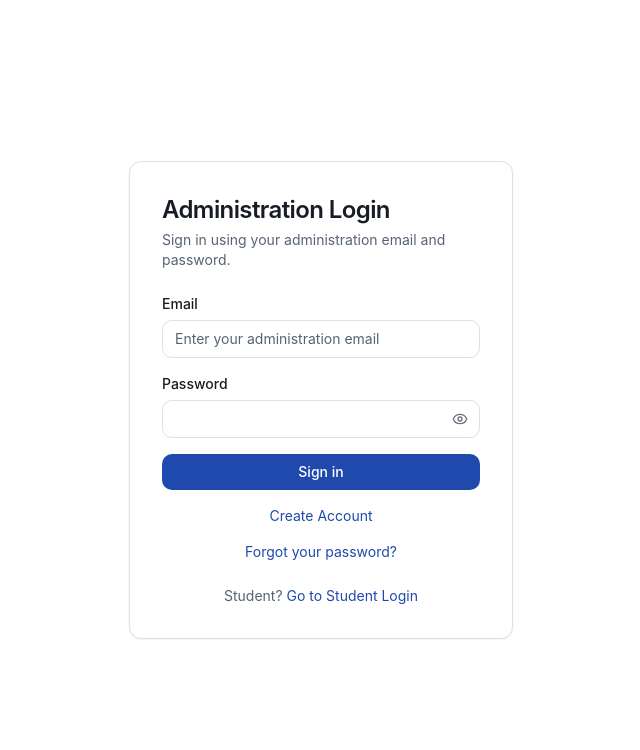
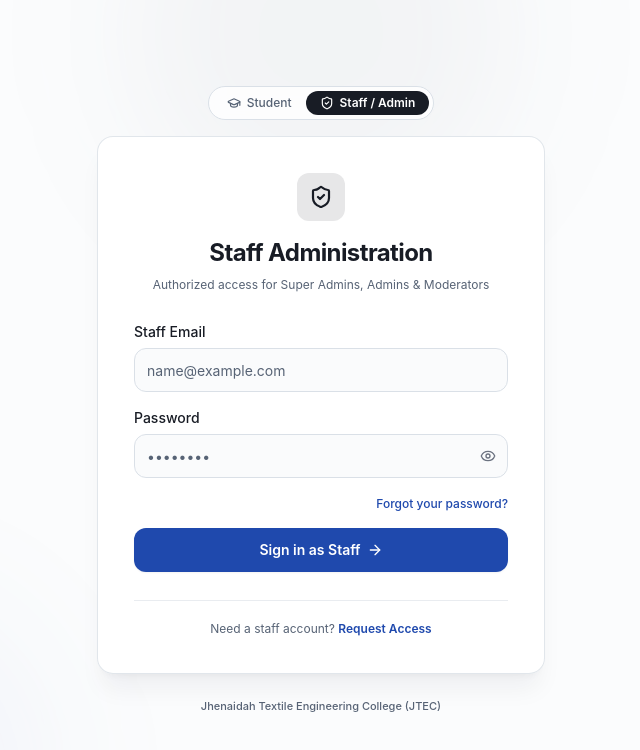
Before and after one commit to faisalhosen2000d-afk/jtec-academic-platform, a Next.js app: page /staff-login in a window 1280 px wide. Shown: the top 750 px of the page, without its empty margins (319-959 px from the left). Built offline with nearby package versions, Linux system fonts and the light colour scheme.

Commit message:
style(auth): redesign student and staff login cards with modern SaaS aesthetic

```diff
--- a/src/app/(public)/login/page.tsx
+++ b/src/app/(public)/login/page.tsx
@@ -2,6 +2,7 @@
 
 import Link from "next/link";
 import { useActionState } from "react";
+import { GraduationCap, ShieldCheck, ArrowRight } from "lucide-react";
 import { signIn, type AuthActionResult } from "@/server/actions/auth";
 import { Button } from "@/components/ui/button";
 import { Input } from "@/components/ui/input";
@@ -24,17 +25,52 @@ export default function LoginPage() {
   const generalError = state.success ? undefined : state.error;
 
   return (
-    <main className="flex min-h-screen items-center justify-center px-4 py-12">
-      <div className="w-full max-w-sm rounded-lg border border-border bg-background p-8 shadow-sm">
-        <h1 className="text-2xl font-semibold tracking-tight text-foreground">
-          Student Login
+    <main className="relative flex min-h-screen items-center justify-center overflow-hidden bg-slate-50/60 px-4 py-12 dark:bg-slate-950/80">
+      {/* Decorative ambient background glows */}
+      <div
+        className="pointer-events-none absolute -top-40 left-1/2 -z-10 h-96 w-96 -translate-x-1/2 rounded-full bg-primary/10 blur-3xl"
+        aria-hidden="true"
+      />
+      <div
+        className="pointer-events-none absolute -bottom-32 right-10 -z-10 h-80 w-80 rounded-full bg-blue-500/10 blur-3xl"
+        aria-hidden="true"
+      />
+
+      <div className="w-full max-w-md">
+        {/* Portal Switcher Pill */}
+        <div className="mb-4 flex justify-center">
+          <div className="inline-flex items-center rounded-full border border-border bg-background/80 p-1 shadow-xs backdrop-blur">
+            <span className="flex items-center gap-1.5 rounded-full bg-primary px-3.5 py-1 text-xs font-semibold text-primary-foreground shadow-xs">
+              <GraduationCap className="h-3.5 w-3.5" />
+              Student
+            </span>
+            <Link
+              href="/staff-login"
+              className="flex items-center gap-1.5 rounded-full px-3.5 py-1 text-xs font-medium text-muted-foreground transition hover:text-foreground"
+            >
+              <ShieldCheck className="h-3.5 w-3.5" />
+              Staff / Admin
+            </Link>
+          </div>
+        </div>
+
+        {/* Modern Glassmorphic Login Card */}
+        <div className="relative rounded-2xl border border-border/80 bg-background/95 p-7 shadow-xl shadow-slate-900/5 backdrop-blur sm:p-9 dark:shadow-black/40">
+          <div className="text-center">
+            <div className="mx-auto flex h-12 w-12 items-center justify-center rounded-xl bg-primary/10 text-primary shadow-xs">
+              <GraduationCap className="h-6 w-6" strokeWidth={2.2} />
+            </div>
+
+            <h1 className="mt-4 text-2xl font-bold tracking-tight text-foreground">
+              Student Portal
             </h1>
 
-        <p className="mt-1 text-sm text-muted-foreground">
-          Sign in using your Student ID and password.
+            <p className="mt-1.5 text-xs leading-relaxed text-muted-foreground">
+              Sign in with your verified Student ID &amp; password
             </p>
+          </div>
 
-        <form action={formAction} className="mt-6 space-y-4" noValidate>
+          <form action={formAction} className="mt-7 space-y-4" noValidate>
             <FormField
               label="Student ID"
               htmlFor="student_id"
@@ -44,8 +80,9 @@ export default function LoginPage() {
                 id="student_id"
                 name="student_id"
                 type="text"
-              placeholder="Enter your Student ID"
+                placeholder="e.g. 2021-1-4-001"
                 autoComplete="username"
+                className="h-11 rounded-xl bg-muted/30 text-sm focus:bg-background"
                 required
               />
             </FormField>
@@ -59,39 +96,56 @@ export default function LoginPage() {
                 id="password"
                 name="password"
                 autoComplete="current-password"
+                placeholder="••••••••"
+                className="h-11 rounded-xl bg-muted/30 text-sm focus:bg-background"
                 required
               />
             </FormField>
 
-          {generalError ? (
-            <p role="alert" className="text-sm text-destructive">
-              {generalError}
-            </p>
-          ) : null}
-
-          <Button type="submit" className="w-full" disabled={isPending}>
-            {isPending ? "Signing in…" : "Sign in"}
-          </Button>
-        </form>
-
-        <div className="mt-4 text-center text-sm">
+            <div className="flex justify-end pt-0.5">
               <Link
                 href="/forgot-password"
-            className="text-primary hover:underline"
+                className="text-xs font-medium text-primary hover:underline hover:text-primary/90"
               >
                 Forgot your password?
               </Link>
             </div>
 
-        <div className="mt-6 text-center text-sm text-muted-foreground">
-          Don&apos;t have an account?{" "}
+            {generalError ? (
+              <div
+                role="alert"
+                className="rounded-xl border border-destructive/30 bg-destructive/10 p-3 text-center text-xs font-medium text-destructive"
+              >
+                {generalError}
+              </div>
+            ) : null}
+
+            <Button
+              type="submit"
+              className="h-11 w-full rounded-xl text-sm font-semibold shadow-sm transition hover:scale-[1.01] active:scale-[0.99]"
+              disabled={isPending}
+            >
+              {isPending ? "Authenticating..." : "Sign in to Dashboard"}
+              {!isPending && <ArrowRight className="ml-1.5 h-4 w-4" />}
+            </Button>
+          </form>
+
+          {/* Card Footer */}
+          <div className="mt-7 border-t border-border/60 pt-5 text-center text-xs text-muted-foreground">
+            Don&apos;t have an account yet?{" "}
             <Link
               href="/register"
-            className="text-primary hover:underline"
+              className="font-semibold text-primary hover:underline"
             >
-            Create an account
+              Register here
             </Link>
           </div>
+        </div>
+
+        {/* Institution Brand */}
+        <p className="mt-6 text-center text-[11px] font-medium text-muted-foreground">
+          Jhenaidah Textile Engineering College (JTEC)
+        </p>
       </div>
     </main>
   );
--- a/src/app/(public)/staff-login/page.tsx
+++ b/src/app/(public)/staff-login/page.tsx
@@ -2,6 +2,7 @@
 
 import Link from "next/link";
 import { useActionState } from "react";
+import { ShieldCheck, GraduationCap, ArrowRight } from "lucide-react";
 import { staffSignIn, type AuthActionResult } from "@/server/actions/auth";
 import { Button } from "@/components/ui/button";
 import { Input } from "@/components/ui/input";
@@ -24,19 +25,54 @@ export default function StaffLoginPage() {
   const generalError = state.success ? undefined : state.error;
 
   return (
-    <main className="flex min-h-screen items-center justify-center px-4 py-12">
-      <div className="w-full max-w-sm rounded-lg border border-border bg-background p-8 shadow-sm">
-        <h1 className="text-2xl font-semibold tracking-tight text-foreground">
-          Administration Login
+    <main className="relative flex min-h-screen items-center justify-center overflow-hidden bg-slate-50/60 px-4 py-12 dark:bg-slate-950/80">
+      {/* Decorative ambient background glows */}
+      <div
+        className="pointer-events-none absolute -top-40 left-1/2 -z-10 h-96 w-96 -translate-x-1/2 rounded-full bg-slate-700/10 blur-3xl dark:bg-slate-400/10"
+        aria-hidden="true"
+      />
+      <div
+        className="pointer-events-none absolute -bottom-32 left-10 -z-10 h-80 w-80 rounded-full bg-primary/10 blur-3xl"
+        aria-hidden="true"
+      />
+
+      <div className="w-full max-w-md">
+        {/* Portal Switcher Pill */}
+        <div className="mb-4 flex justify-center">
+          <div className="inline-flex items-center rounded-full border border-border bg-background/80 p-1 shadow-xs backdrop-blur">
+            <Link
+              href="/login"
+              className="flex items-center gap-1.5 rounded-full px-3.5 py-1 text-xs font-medium text-muted-foreground transition hover:text-foreground"
+            >
+              <GraduationCap className="h-3.5 w-3.5" />
+              Student
+            </Link>
+            <span className="flex items-center gap-1.5 rounded-full bg-foreground px-3.5 py-1 text-xs font-semibold text-background shadow-xs">
+              <ShieldCheck className="h-3.5 w-3.5" />
+              Staff / Admin
+            </span>
+          </div>
+        </div>
+
+        {/* Modern Glassmorphic Login Card */}
+        <div className="relative rounded-2xl border border-border/80 bg-background/95 p-7 shadow-xl shadow-slate-900/5 backdrop-blur sm:p-9 dark:shadow-black/40">
+          <div className="text-center">
+            <div className="mx-auto flex h-12 w-12 items-center justify-center rounded-xl bg-foreground/10 text-foreground shadow-xs">
+              <ShieldCheck className="h-6 w-6" strokeWidth={2.2} />
+            </div>
+
+            <h1 className="mt-4 text-2xl font-bold tracking-tight text-foreground">
+              Staff Administration
             </h1>
 
-        <p className="mt-1 text-sm text-muted-foreground">
-          Sign in using your administration email and password.
+            <p className="mt-1.5 text-xs leading-relaxed text-muted-foreground">
+              Authorized access for Super Admins, Admins &amp; Moderators
             </p>
+          </div>
 
-        <form action={formAction} className="mt-6 space-y-4" noValidate>
+          <form action={formAction} className="mt-7 space-y-4" noValidate>
             <FormField
-            label="Email"
+              label="Staff Email"
               htmlFor="email"
               error={fieldErrors?.email?.[0]}
             >
@@ -44,8 +80,9 @@ export default function StaffLoginPage() {
                 id="email"
                 name="email"
                 type="email"
-              placeholder="Enter your administration email"
+                placeholder="name@example.com"
                 autoComplete="username"
+                className="h-11 rounded-xl bg-muted/30 text-sm focus:bg-background"
                 required
               />
             </FormField>
@@ -59,42 +96,58 @@ export default function StaffLoginPage() {
                 id="password"
                 name="password"
                 autoComplete="current-password"
+                placeholder="••••••••"
+                className="h-11 rounded-xl bg-muted/30 text-sm focus:bg-background"
                 required
               />
             </FormField>
 
-          {generalError ? (
-            <p role="alert" className="text-sm text-destructive">
-              {generalError}
-            </p>
-          ) : null}
-
-          <Button type="submit" className="w-full" disabled={isPending}>
-            {isPending ? "Signing in…" : "Sign in"}
-          </Button>
-        </form>
-
-        <div className="mt-4 text-center text-sm">
-          <Link href="/administration/create-account" className="text-primary hover:underline">
-            Create Account
-          </Link>
-        </div>
-
-        <div className="mt-4 text-center text-sm">
+            <div className="flex justify-end pt-0.5">
               <Link
                 href="/forgot-password"
-            className="text-primary hover:underline"
+                className="text-xs font-medium text-primary hover:underline hover:text-primary/90"
               >
                 Forgot your password?
               </Link>
             </div>
 
-        <div className="mt-6 text-center text-sm text-muted-foreground">
-          Student?{" "}
-          <Link href="/login" className="text-primary hover:underline">
-            Go to Student Login
+            {generalError ? (
+              <div
+                role="alert"
+                className="rounded-xl border border-destructive/30 bg-destructive/10 p-3 text-center text-xs font-medium text-destructive"
+              >
+                {generalError}
+              </div>
+            ) : null}
+
+            <Button
+              type="submit"
+              className="h-11 w-full rounded-xl text-sm font-semibold shadow-sm transition hover:scale-[1.01] active:scale-[0.99]"
+              disabled={isPending}
+            >
+              {isPending ? "Verifying..." : "Sign in as Staff"}
+              {!isPending && <ArrowRight className="ml-1.5 h-4 w-4" />}
+            </Button>
+          </form>
+
+          {/* Card Footer Actions */}
+          <div className="mt-7 space-y-2 border-t border-border/60 pt-5 text-center text-xs">
+            <p className="text-muted-foreground">
+              Need a staff account?{" "}
+              <Link
+                href="/administration/create-account"
+                className="font-semibold text-primary hover:underline"
+              >
+                Request Access
               </Link>
+            </p>
           </div>
+        </div>
+
+        {/* Institution Brand */}
+        <p className="mt-6 text-center text-[11px] font-medium text-muted-foreground">
+          Jhenaidah Textile Engineering College (JTEC)
+        </p>
       </div>
     </main>
   );
```
Lines whose indentation alone changed are shown as unchanged.
